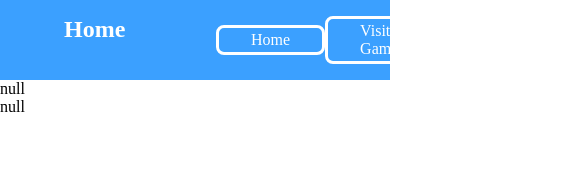
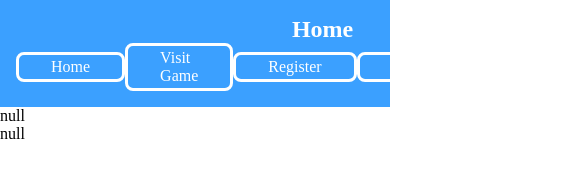
Before and after one commit to Daniel-I-Am/nodeLoginSystem, a website: page public-html/index.html in a window 390 px wide. Shown: the top 178 px of the page, 585 px wide, since content can reach past the window. Drawn offline with nearby package versions, Linux system fonts and the light colour scheme.

Commit message:
tablet view nav bar

```diff
--- a/public-html/css/main.css
+++ b/public-html/css/main.css
@@ -37,3 +37,16 @@ nav *:not(h1):hover {
     color: black;
     background-color: white;
 }
+
+@media screen and (max-width: 940px) {
+    /*Tablet*/
+    nav {
+        grid-template: auto auto / repeat(5, auto);
+    }
+
+    nav h1 {
+        grid-area: 1 / 1 / 1 / -1;
+        padding: auto;
+        margin: auto;
+    }
+}
```
